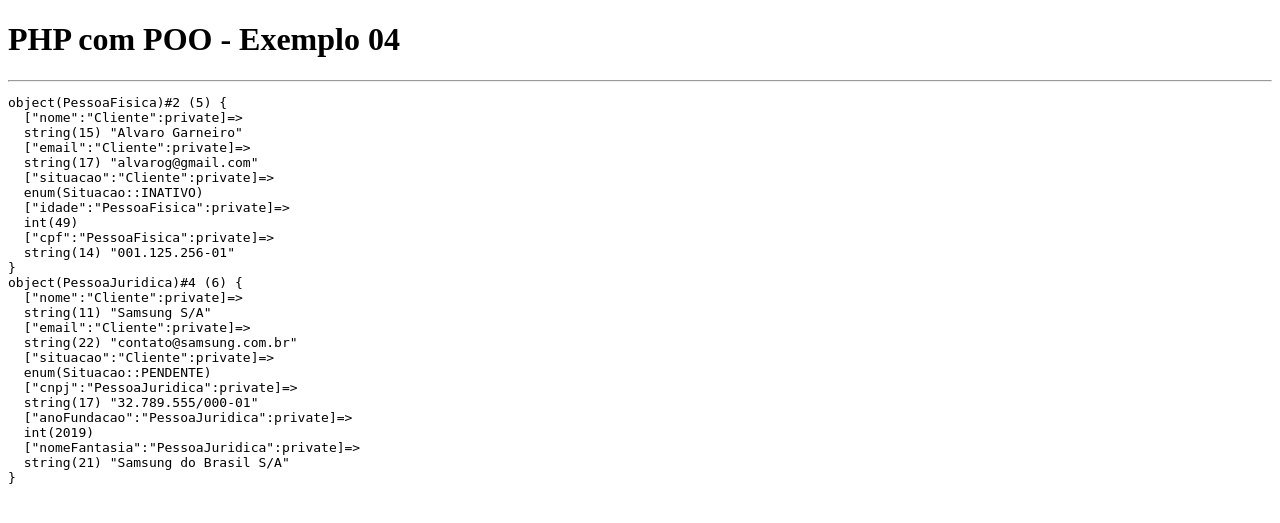
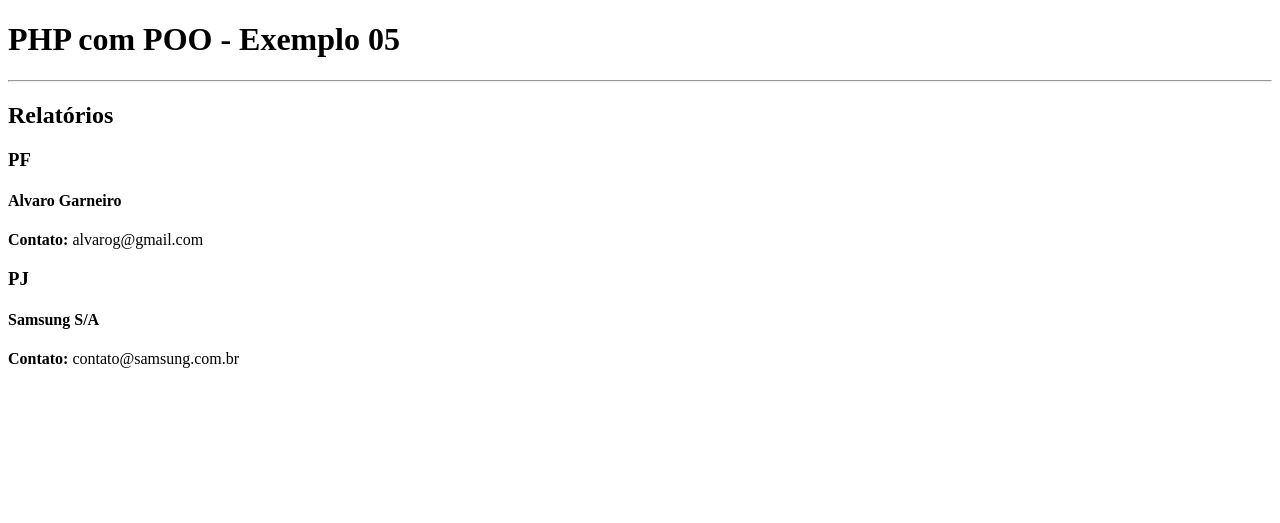
Before and after one commit to VanessaBaldin1/aulasphp-poo, a PHP site: page / in a window 1280 px wide. Shown: the top 523 px of the page. Run offline with PHP 8.4, Linux system fonts and the light colour scheme.

Commit message:
Adiciona metodo superclasse

```diff
--- a/index.php
+++ b/index.php
@@ -3,11 +3,11 @@
 <head>
   <meta charset="UTF-8">
   <meta name="viewport" content="width=device-width, initial-scale=1.0">
-  <title>Exemplo 04</title>
+  <title>Exemplo 05</title>
 </head>
 <body>
 
-    <h1>PHP com POO - Exemplo 04</h1>
+    <h1>PHP com POO - Exemplo 05</h1>
     <hr>
 
 <?php
@@ -23,8 +23,13 @@ $clientePJ = new PessoaJuridica("Samsung S/A", "contato@samsung.com.br", "32.789
 
 ?>
 
-<!-- verificação do objeto -->
-<pre><?=var_dump($clientePF, $clientePJ)?></pre>
+ <h2>Relatórios</h2>
+
+ <h3>PF</h3>
+ <?=$clientePF->relatorio()?>
+
+ <h3>PJ</h3>
+ <?=$clientePJ->relatorio()?>
 
 
 
--- a/src/Models/Cliente.php
+++ b/src/Models/Cliente.php
@@ -18,6 +18,15 @@ class Cliente
     $this->setSituacao($situacao); //chamada do setter
 
   }
+
+  public function relatorio():string {
+    return "<div>
+       <h4> {$this->getNome()} </h4>
+       <p> <b>Contato:</b>  {$this->getEmail()}</p>
+    </div>";
+
+  }
+
 
   //Visibilidade protegida: desta forma, este método pode ser usado aqui em Cliente(superclasse) e também nas subclasses.
   //O acesso externo (no nosso caso, em index) continua sendo bloqueado.
```
